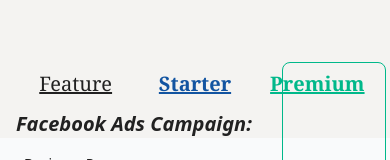
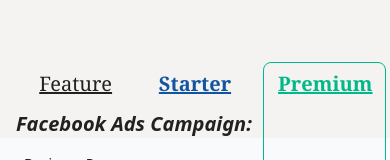
Before and after one commit to hsrokon/brand-boostie, a React (Vite) app: page /pricing in a window 390 px wide. Shown: the part 342-502 px from the top of the page. Built offline with nearby package versions, Linux system fonts and the light colour scheme; no server answers.

Commit message:
pricing table line fixed

```diff
--- a/src/pages/Pricing.jsx
+++ b/src/pages/Pricing.jsx
@@ -44,13 +44,13 @@
     {/* Pricing Comparison table */}
       <section className="w-full md:w-11/12 mx-auto relative my-28">
 
-        <div className='absolute h-[345rem] md:h-[243rem] lg:h-[207rem] xl:h-[196rem] w-[6.5rem] md:w-[10.5rem] lg:w-[14rem] xl:w-80 border md:border-2 border-secondary -top-2 md:-top-5 lg:-top-10 rounded-lg md:rounded-3xl right-1 md:right-4'></div>
+        <div className="absolute -top-2 lg:-top-6 bottom-0 right-1 md:right-4 w-[7.7rem] sm:w-[6.5rem] md:w-[10.5rem] lg:w-[14rem] xl:w-80 border border-secondary md:border-2 rounded-lg md:rounded-3xl"></div>
 
         <div className='grid grid-cols-3 md:grid-cols-4 font-serif px-4 text-center text-[0.95rem] md:text-2xl lg:text-3xl z-10'>
           <h2 className='hidden md:inline-block'>Service <span className='hidden md:inline-block'>Name</span> </h2>
           <h2 className='text-xl underline md:no-underline'>Feature</h2>
           <h2 className='text-primary font-semibold text-xl underline md:no-underline'>Starter</h2>
-          <h2 className='text-xl md:text-3xl lg:text-4xl font-semibold md:font-bold text-secondary pb-3 md:pb-6 ml-1.5 md:ml-0 underline md:no-underline'>Premium</h2>
+          <h2 className='text-xl md:text-3xl lg:text-4xl font-semibold md:font-bold text-secondary pb-3 md:pb-6 ml-5.5 md:ml-0 underline md:no-underline'>Premium</h2>
         </div>
 
         <PricingTable></PricingTable>
```
